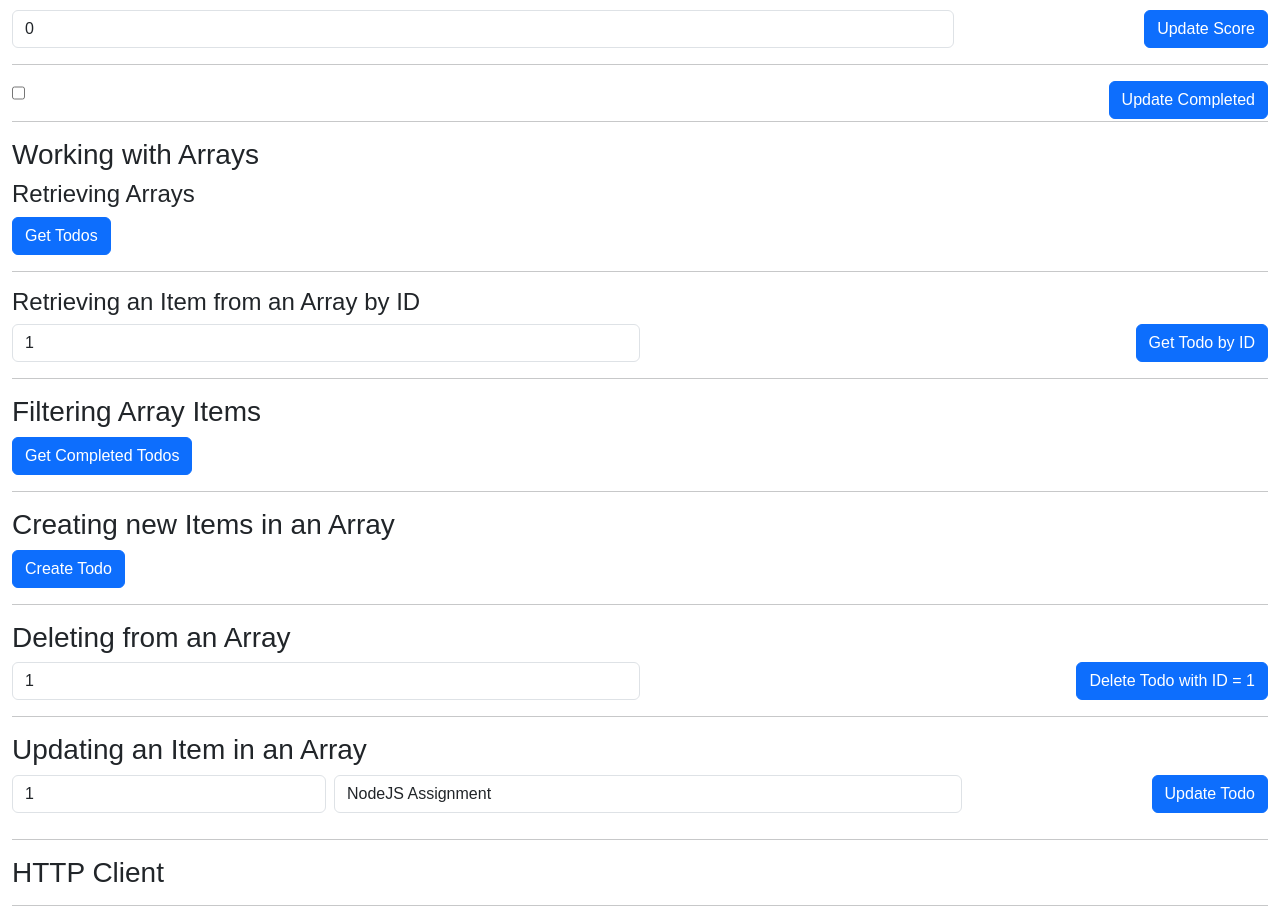
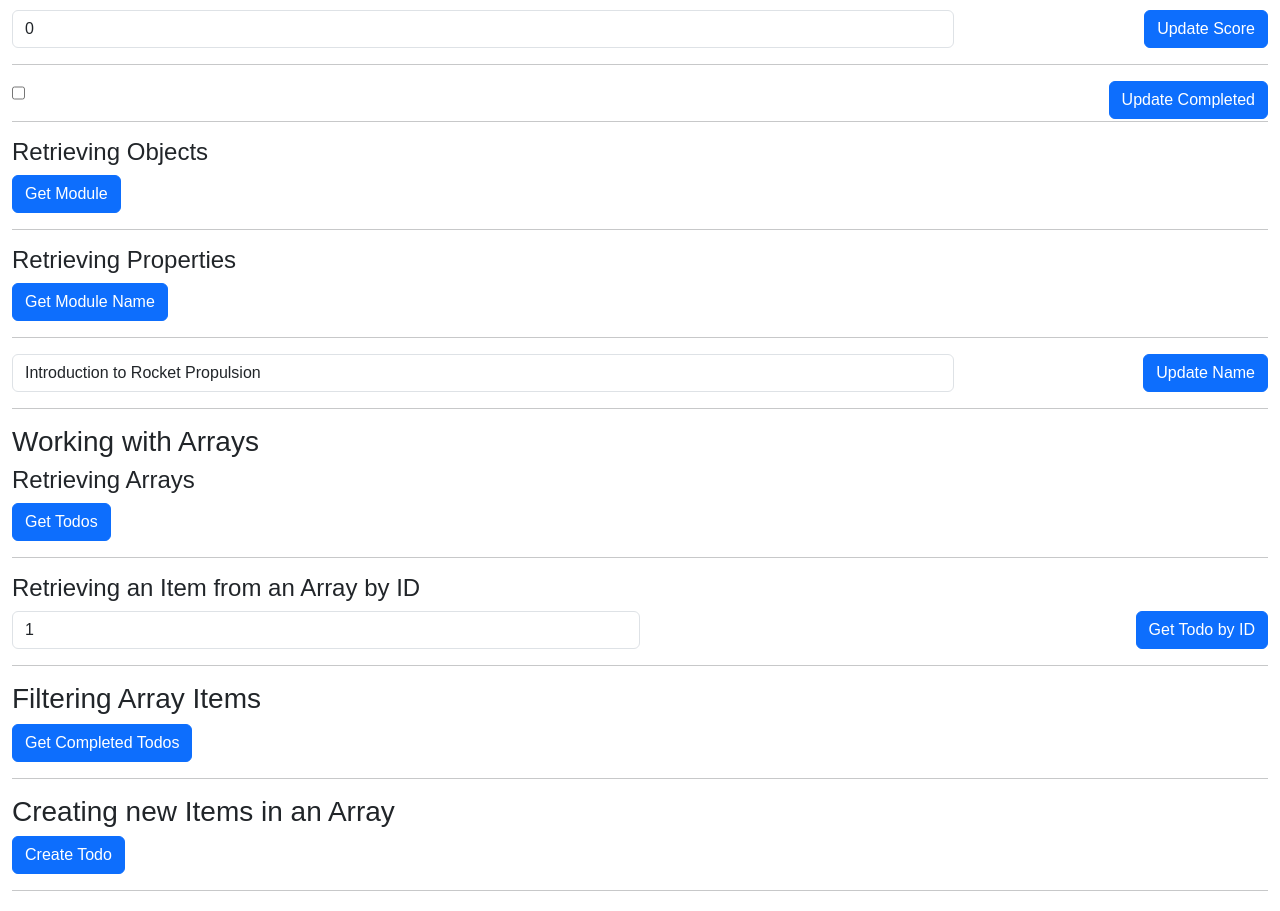
Before and after one commit to alan-j-hu/kanbas-react-web-app-final, a React (Create React App) app: page /#/Labs/Lab5 in a window 1280 px wide. Shown: the part 1080-1991 px from the top of the page. Built offline with nearby package versions, Linux system fonts and the light colour scheme; no server answers.

Commit message:
Add Lab 5 UI for module

```diff
--- a/src/Labs/Lab5/WorkingWithObjects.tsx
+++ b/src/Labs/Lab5/WorkingWithObjects.tsx
@@ -7,6 +7,15 @@ export default function WorkingWithObjects() {
     due: "2021-10-10", completed: false, score: 0,
   });
   const ASSIGNMENT_API_URL = `${REMOTE_SERVER}/lab5/assignment`
+
+  const [module, setModule] = useState({
+    id: "M101",
+    name: "Introduction to Rocket Propulsion",
+    description: "Basic principles of rocket propulsion and rocket engines.",
+    course: "RS101",
+  });
+  const MODULE_API_URL = `${REMOTE_SERVER}/lab5/module`
+
   return (
     <div id="wd-working-with-objects">
       <h4>Modifying Properties</h4>
@@ -54,5 +63,26 @@ export default function WorkingWithObjects() {
         defaultChecked={!!assignment.completed} onChange={(e) =>
           setAssignment({ ...assignment, completed: !!assignment.completed })}/>
       <hr />
+
+      <h4>Retrieving Objects</h4>
+      <a id="wd-retrieve-modules" className="btn btn-primary"
+         href={`${REMOTE_SERVER}/lab5/module`}>
+        Get Module
+      </a><hr/>
+      <h4>Retrieving Properties</h4>
+      <a id="wd-retrieve-module-name" className="btn btn-primary"
+         href={`${REMOTE_SERVER}/lab5/module/name`}>
+        Get Module Name
+      </a><hr/>
+
+      <a id="wd-update-module-name"
+         className="btn btn-primary float-end"
+         href={`${MODULE_API_URL}/name/${module.name}`}>
+        Update Name
+      </a>
+      <input className="form-control w-75" id="wd-module-name"
+        defaultValue={module.name} onChange={(e) =>
+          setModule({ ...module, name: e.target.value })}/>
+      <hr />
     </div>
 );}
```
